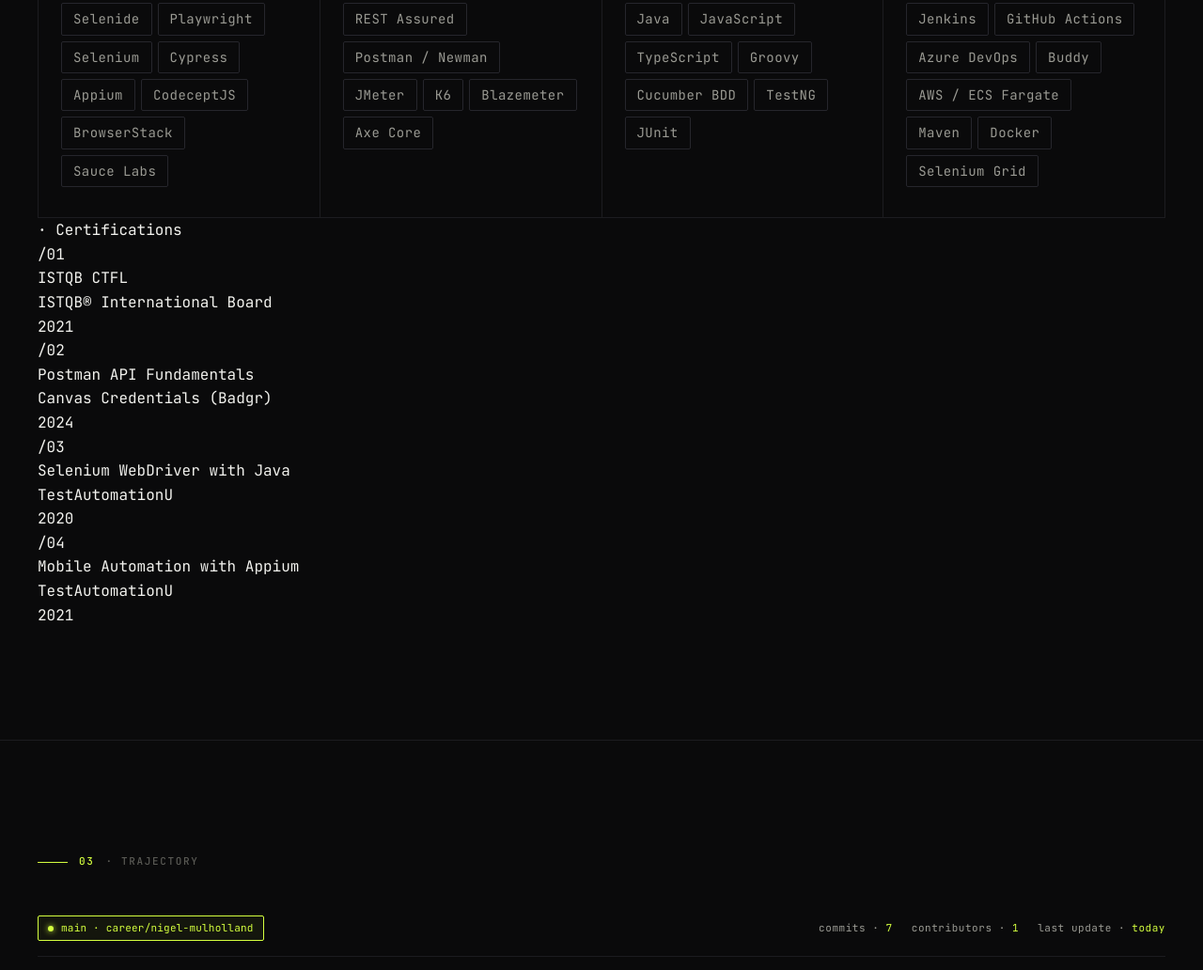
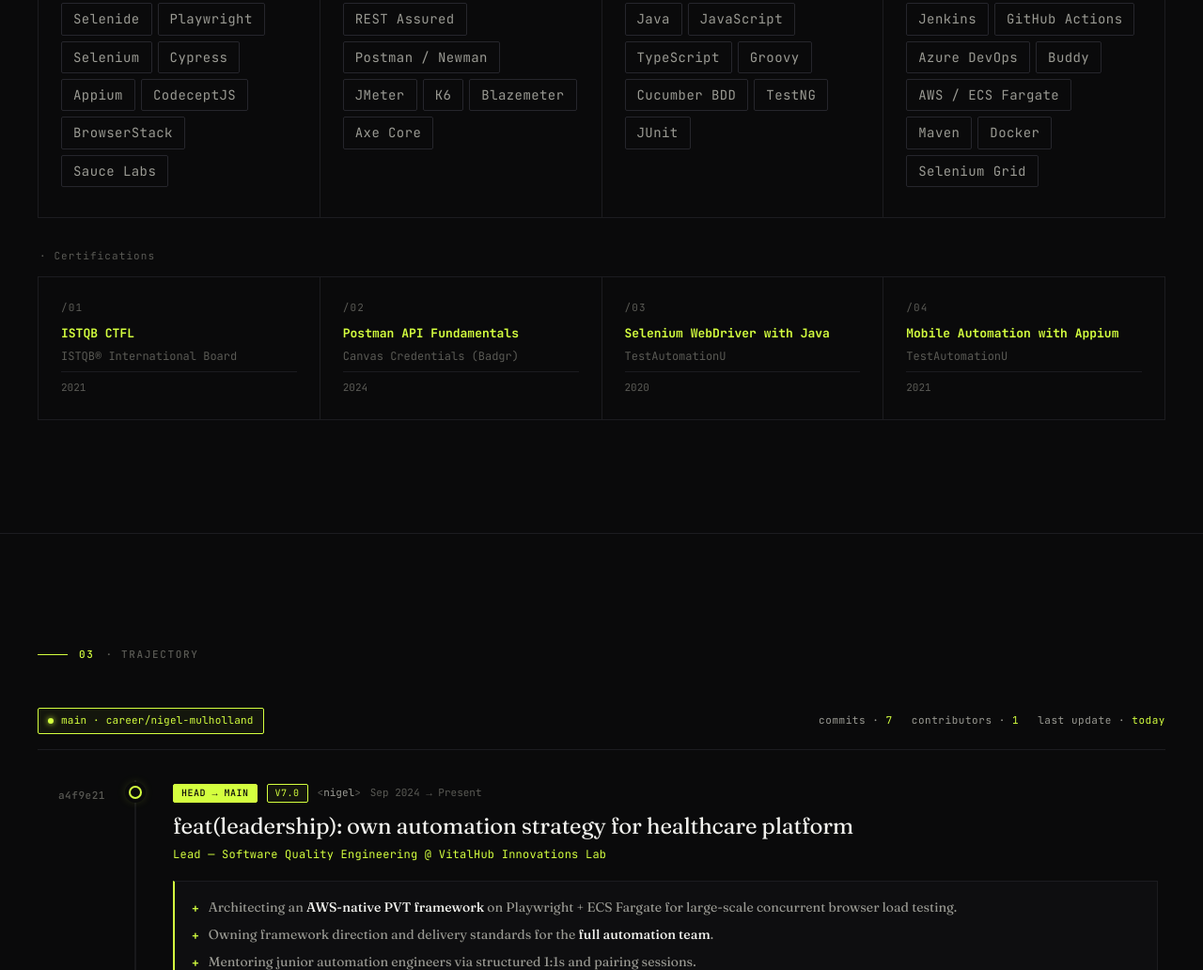
Before and after one commit to youvegotnigel/youvegotnigel.github.io, a plain HTML site: page index.html in a window 1280 px wide. Shown: the part 2029-3061 px from the top of the page at 94% size. Drawn offline with Linux system fonts and the light colour scheme.

Commit message:
Update main.css

```diff
--- a/css/main.css
+++ b/css/main.css
@@ -299,6 +299,43 @@ h1.hero-title{
   border-bottom:1px solid var(--line);
 }
 .skill-tags{display:flex;flex-wrap:wrap;gap:6px}
+
+/* ─── CERTIFICATIONS ─── */
+.certs-label{
+  font-size:11px;color:var(--ink-faint);
+  letter-spacing:.1em;
+  margin-top:32px;margin-bottom:12px;
+  padding-left:2px;
+}
+.certs-row{
+  display:grid;grid-template-columns:repeat(4,1fr);
+  gap:1px;background:var(--line);
+  border:1px solid var(--line);
+}
+.cert-card{
+  background:var(--bg);
+  padding:24px;
+  display:flex;flex-direction:column;gap:6px;
+  transition:background .3s;
+}
+.cert-card:hover{background:var(--bg-elevated)}
+.cert-num{
+  font-size:11px;color:var(--ink-faint);
+  letter-spacing:.1em;margin-bottom:4px;
+}
+.cert-name{
+  font-family:var(--mono);font-size:13px;font-weight:700;
+  color:var(--accent);line-height:1.35;
+}
+.cert-meta{
+  font-size:12px;color:var(--ink-faint);
+  font-family:var(--mono);
+}
+.cert-year{
+  font-size:11px;color:var(--ink-faint);
+  margin-top:auto;padding-top:8px;
+  border-top:1px solid var(--line);
+}
 
 /* ─── EXPERIENCE — GIT LOG ─── */
 .git-header{
@@ -671,6 +708,7 @@ footer .ok{color:var(--accent)}
   .about-grid{grid-template-columns:1fr;gap:48px}
   .about-side{position:static}
   .skills-grid{grid-template-columns:1fr 1fr}
+  .certs-row{grid-template-columns:1fr 1fr}
   .commit{grid-template-columns:50px 24px 1fr;padding:8px 0 28px}
   .commit-hash{font-size:10px;padding-right:8px}
   .commit-body{padding-left:14px}
```
